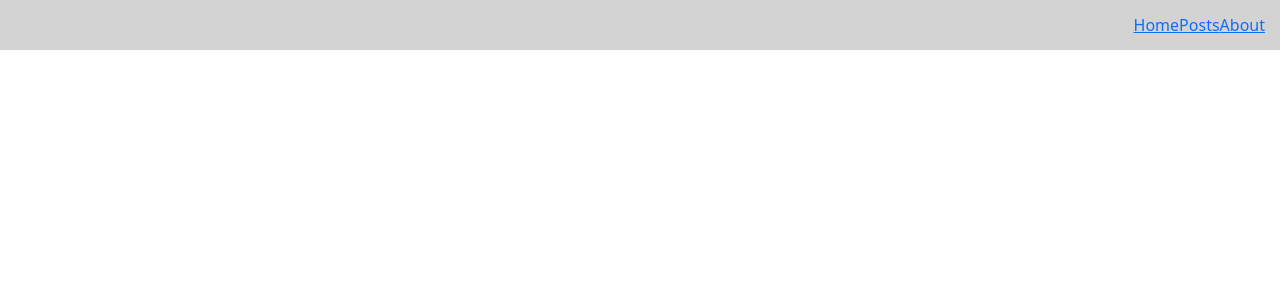
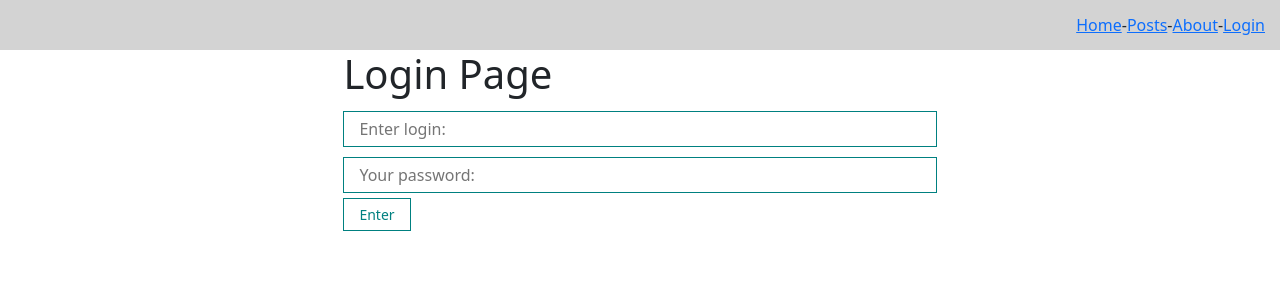
Before and after one commit to MMXCX/react-fund-course, a React (Create React App) app: page /login in a window 1280 px wide. Before the commit this address had no page. Shown: the top 300 px of the page. Built offline with nearby package versions, Linux system fonts and the light colour scheme; the HTML template or start-up script is replaced by a standard one.

Commit message:
step by step

```diff
--- a/src/App.js
+++ b/src/App.js
@@ -2,15 +2,21 @@
 import './styles/App.css';
 import Navbar from "./components/UI/Navbar/Navbar";
 import AppRouter from "./components/AppRouter";
-//2:32:40
+import {AuthContext} from "./context";
+import {useState} from "react";
+//2:42:40
 //TODO Learn more about "react-router-dom"
 
 function App() {
+    const [isAuth, setIsAuth] = useState(false)
     return (
-        <>
+        <AuthContext.Provider value={{
+            isAuth,
+            setIsAuth
+        }}>
             <Navbar/>
             <AppRouter/>
-        </>
+        </AuthContext.Provider>
     )
 }
 
--- a/src/components/AppRouter.jsx
+++ b/src/components/AppRouter.jsx
@@ -1,19 +1,33 @@
-import React from 'react';
+import React, {useContext} from 'react';
 import {Navigate, Route, Routes} from "react-router";
-import Posts from "../pages/Posts";
-import About from "../pages/About";
-import Error from "../pages/Error";
-import PostIdPage from "../pages/PostIdPage";
+import {privateRoutes, publicRoutes} from "../router";
+import {AuthContext} from "../context";
 
 const AppRouter = () => {
-    return (
-        <Routes>
-            <Route path={"/posts"} element={<Posts/>}/>
-            <Route path={"/posts/:id"} element={<PostIdPage/>}/>
-            <Route path={"/about"} element={<About/>}/>
-            <Route path={"/error"} element={<Error/>}/>
-            {/*<Route path={"/*"} element={<Navigate to={"/error"}/>}/>*/}
-        </Routes>
+    const {isAuth, setIsAuth} = useContext(AuthContext)
+    return (isAuth
+            ?
+            <Routes>
+                {privateRoutes.map((route, key) =>
+                    <Route
+                        key={key}
+                        path={route.path}
+                        element={route.component}
+                    />
+                )}
+                <Route path={"/*"} element={<Navigate to={"/posts"}/>}/>
+            </Routes>
+            :
+            <Routes>
+                {publicRoutes.map((route, key) =>
+                    <Route
+                        key={key}
+                        path={route.path}
+                        element={route.component}
+                    />
+                )}
+                <Route path={"/*"} element={<Navigate to={"/posts"}/>}/>
+            </Routes>
     );
 };
 
--- a/src/components/UI/Navbar/Navbar.jsx
+++ b/src/components/UI/Navbar/Navbar.jsx
@@ -5,9 +5,10 @@
     return (
         <div className={"navbar"}>
             <div className="navbar__links">
-                <Link to={"/"}>Home</Link>
-                <Link to={"/posts"}>Posts</Link>
-                <Link to={"/about"}>About</Link>
+                <Link to={"/"}>Home</Link>-
+                <Link to={"/posts"}>Posts</Link>-
+                <Link to={"/about"}>About</Link>-
+                <Link to={"/login"}>Login</Link>
             </div>
         </div>
     );
--- /dev/null
+++ b/src/context/index.js
@@ -0,0 +1,3 @@
+import {createContext} from "react";
+
+export const AuthContext = createContext(null)
--- /dev/null
+++ b/src/pages/Login.jsx
@@ -0,0 +1,25 @@
+import React, {useContext} from 'react';
+import MyInput from "../components/UI/input/MyInput";
+import MyButton from "../components/UI/button/MyButton";
+import {AuthContext} from "../context";
+
+const Login = () => {
+    const {isAuth, setIsAuth} = useContext(AuthContext)
+    const login = event => {
+        event.preventDefault()
+        setIsAuth(true)
+    }
+
+    return (
+        <div>
+            <h1>Login Page</h1>
+            <form onSubmit={login}>
+                <MyInput type="text" placeholder={"Enter login:"}/>
+                <MyInput type="password" placeholder={"Your password:"}/>
+                <MyButton>Enter</MyButton>
+            </form>
+        </div>
+    );
+};
+
+export default Login;
--- a/src/pages/PostIdPage.jsx
+++ b/src/pages/PostIdPage.jsx
@@ -11,12 +11,10 @@
     const [fetchPostById, isLoading, error] = useFetching(async (id) => {
         const response = await PostService.getById(id)
         setPost(response.data)
-        console.log(post)
     })
     const [fetchCommentsById, isComLoading, comError] = useFetching(async (id) => {
         const response = await PostService.getCommentsById(id)
         setComments(response.data)
-        console.log(comments)
     })
     useEffect(() => {
         fetchPostById(params.id).then(() => {
@@ -34,8 +32,8 @@
             <h1>Comments:</h1>
             {isComLoading
                 ? <Loader/>
-                : comments.map(com =>
-                    <div style={{marginTop: 25}}>
+                : comments.map((com, key) =>
+                    <div key={key} style={{marginTop: 25}}>
                         <ul>
                             <li><h4>E-mail - {com.email}</h4></li>
                             <li>Name - {com.name}</li>
--- /dev/null
+++ b/src/router/index.js
@@ -0,0 +1,18 @@
+import About from "../pages/About";
+import Posts from "../pages/Posts";
+import PostIdPage from "../pages/PostIdPage";
+import Error from "../pages/Error";
+import Login from "../pages/Login";
+import {Navigate} from "react-router";
+
+export const privateRoutes = [
+    {path: "/about", component: <About/>, exact: true},
+    {path: "/posts", component: <Posts/>, exact: true},
+    {path: "/posts/:id", component: <PostIdPage/>, exact: true},
+    {path: "/*", component: <Navigate to={"/posts"}/>, exact: true},
+]
+
+export const publicRoutes = [
+    {path: "/login", component: <Login/>, exact: true},
+    {path: "/*", component: <Navigate to={"/login"}/>, exact: true},
+]
```
